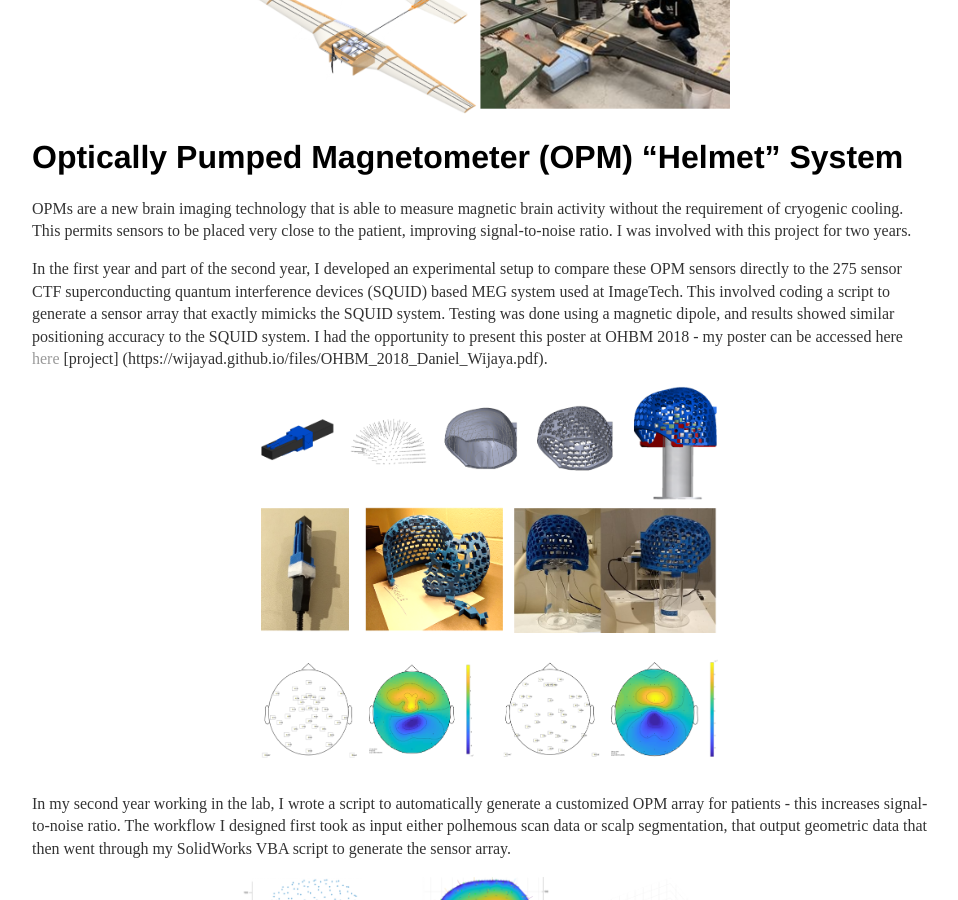
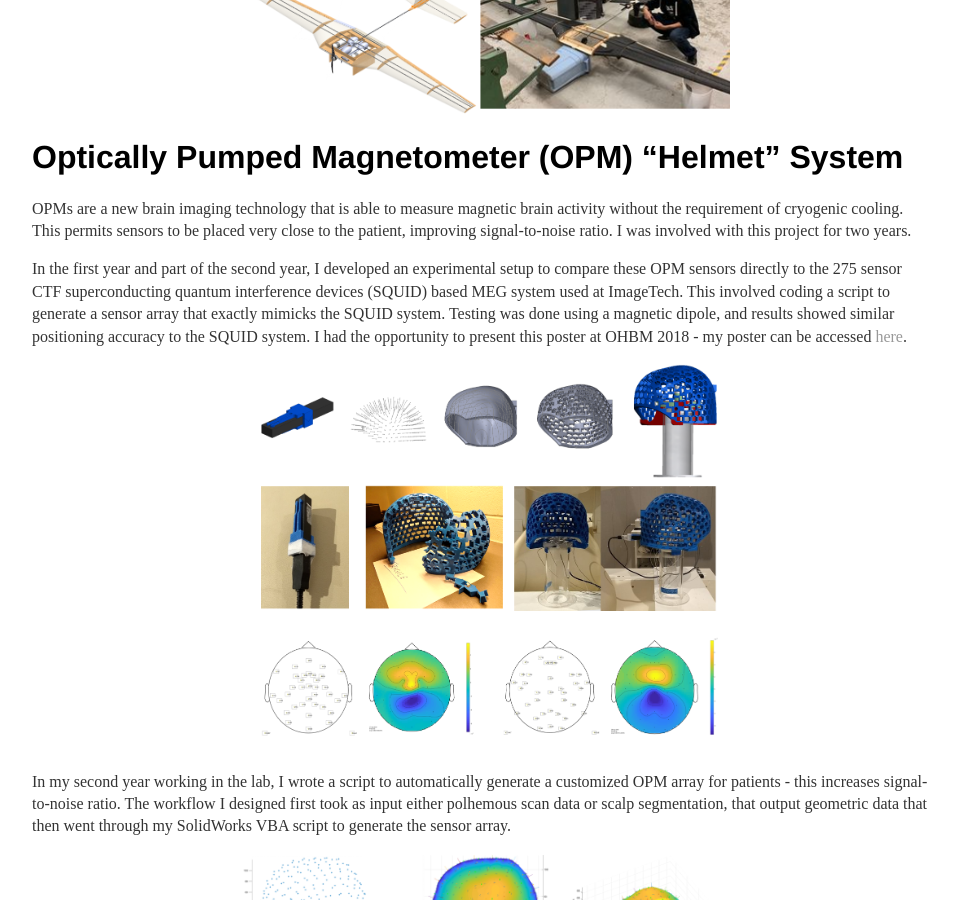
Before and after one commit to wijayad/wijayad.github.io, a Jekyll site: the page built from Projects/index.md, in a window 1280 px wide and 900 px high, scrolled down 1633 px. Shown: the whole window, without its empty margins (160-1118 px from the left). Built offline with Jekyll 4.4.1, drawn with Linux system fonts in a browser that asks for light colours.

Commit message:
Update index.md

```diff
--- a/Projects/index.md
+++ b/Projects/index.md
@@ -34,7 +34,7 @@
 
 OPMs are a new brain imaging technology that is able to measure magnetic brain activity without the requirement of cryogenic cooling. This permits sensors to be placed very close to the patient, improving signal-to-noise ratio. I was involved with this project for two years.
 
-In the first year and part of the second year, I developed an experimental setup to compare these OPM sensors directly to the 275 sensor CTF superconducting quantum interference devices (SQUID) based MEG system used at ImageTech. This involved coding a script to generate a sensor array that exactly mimicks the SQUID system. Testing was done using a magnetic dipole, and results showed similar positioning accuracy to the SQUID system. I had the opportunity to present this poster at OHBM 2018 - my poster can be accessed here <a href="/files/OHBM_2018_Daniel_Wijaya.pdf">here</a> [project] (https://wijayad.github.io/files/OHBM_2018_Daniel_Wijaya.pdf).
+In the first year and part of the second year, I developed an experimental setup to compare these OPM sensors directly to the 275 sensor CTF superconducting quantum interference devices (SQUID) based MEG system used at ImageTech. This involved coding a script to generate a sensor array that exactly mimicks the SQUID system. Testing was done using a magnetic dipole, and results showed similar positioning accuracy to the SQUID system. I had the opportunity to present this poster at OHBM 2018 - my poster can be accessed  <a href="/files/OHBM_2018_Daniel_Wijaya.pdf">here</a>.
 
 <center><img src="/files/OPM_compare.png" alt="title" width = "500"/></center>
 
```
